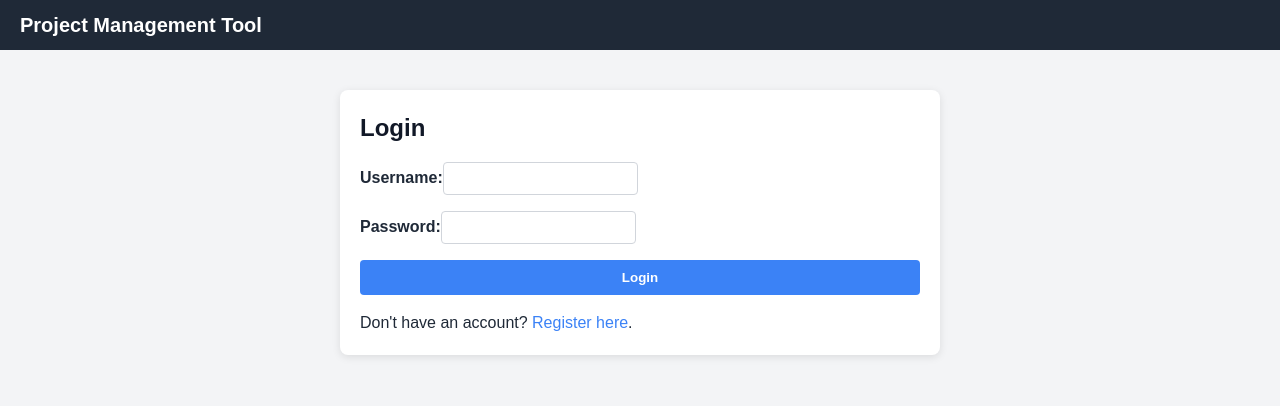
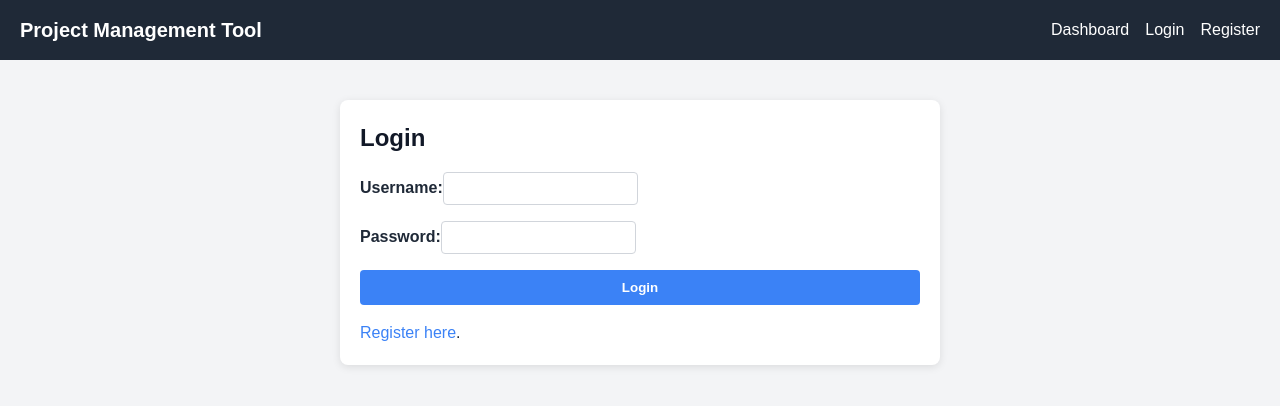
Before and after one commit to JanisJIvdris/Mikrotik, a React (Create React App) app in the folder project-managment-tool/frontend/: page /login in a window 1280 px wide. Shown: the top 406 px of the page. Built offline with nearby package versions, Linux system fonts and the light colour scheme.

Commit message:
feat: Added frontend styling

```diff
--- a/project-managment-tool/frontend/src/App.js
+++ b/project-managment-tool/frontend/src/App.js
@@ -3,15 +3,14 @@ import { BrowserRouter as Router, Route, Routes } from "react-router-dom";
 import LoginPage from "./pages/LoginPage";
 import RegisterPage from "./pages/RegisterPage";
 import Dashboard from "./pages/Dashboard";
+import Navbar from "./components/Navbar";
 import "./styles.css";
 
 function App() {
   return (
     <Router>
       <div>
-        <nav className="navbar">
-          <h1>Project Management Tool</h1>
-        </nav>
+        <Navbar />
         <Routes>
           <Route path="/login" element={<LoginPage />} />
           <Route path="/register" element={<RegisterPage />} />
--- /dev/null
+++ b/project-managment-tool/frontend/src/components/Navbar.css
@@ -0,0 +1,29 @@
+.navbar {
+  background-color: #1f2937;
+  color: white;
+  display: flex;
+  align-items: center;
+  justify-content: space-between;
+  padding: 0 20px;
+  height: 60px;
+}
+
+.navbar h1 {
+  font-size: 1.2rem;
+}
+
+.navbar-links {
+  list-style-type: none;
+  display: flex;
+  gap: 16px;
+}
+
+.navbar-links a {
+  color: white;
+  text-decoration: none;
+  font-weight: 500;
+}
+
+.navbar-links a:hover {
+  text-decoration: underline;
+}
--- /dev/null
+++ b/project-managment-tool/frontend/src/components/Navbar.js
@@ -0,0 +1,25 @@
+import React from "react";
+import { Link } from "react-router-dom";
+import "./Navbar.css";
+
+function Navbar() {
+  return (
+    <nav className="navbar">
+      <h1>Project Management Tool</h1>
+      <ul className="navbar-links">
+        <li>
+          <Link to="/">Dashboard</Link>
+        </li>
+        <li>
+          <Link to="/login">Login</Link>
+        </li>
+        <li>
+          <Link to="/register">Register</Link>
+        </li>
+        {/* Add more links as needed, mybe project? */}
+      </ul>
+    </nav>
+  );
+}
+
+export default Navbar;
--- /dev/null
+++ b/project-managment-tool/frontend/src/components/TaskTable.css
@@ -0,0 +1,42 @@
+.task-table-wrapper {
+  margin-top: 20px;
+}
+
+.task-table {
+  width: 100%;
+  border-collapse: collapse;
+}
+
+.task-table th,
+.task-table td {
+  padding: 8px 12px;
+  border: 1px solid #ddd;
+}
+
+.task-row:hover {
+  background-color: #f9fafb;
+}
+
+.expanded-row .expanded-content {
+  background-color: #f3f4f6;
+  padding: 10px;
+}
+
+.pagination {
+  margin-top: 16px;
+  display: flex;
+  gap: 8px;
+}
+
+.pagination button {
+  padding: 6px 10px;
+  background-color: #e2e8f0;
+  border: none;
+  cursor: pointer;
+  border-radius: 4px;
+}
+
+.pagination button.active-page {
+  background-color: #3b82f6;
+  color: white;
+}
--- /dev/null
+++ b/project-managment-tool/frontend/src/components/TaskTable.js
@@ -0,0 +1,83 @@
+import React, { useState } from "react";
+import "./TaskTable.css";
+
+function TaskTable({ tasks }) {
+  const [currentPage, setCurrentPage] = useState(1);
+  const [expandedTaskId, setExpandedTaskId] = useState(null);
+
+  const pageSize = 10;
+  const totalPages = Math.ceil(tasks.length / pageSize);
+
+  // Pagination logic
+  const startIndex = (currentPage - 1) * pageSize;
+  const currentTasks = tasks.slice(startIndex, startIndex + pageSize);
+
+  const handlePageChange = (newPage) => {
+    setCurrentPage(newPage);
+  };
+
+  const toggleExpanded = (taskId) => {
+    setExpandedTaskId(taskId === expandedTaskId ? null : taskId);
+  };
+
+  return (
+    <div className="task-table-wrapper">
+      <table className="task-table">
+        <thead>
+          <tr>
+            <th style={{ width: "50%" }}>Title</th>
+            <th style={{ width: "20%" }}>Status</th>
+            <th style={{ width: "20%" }}>Priority</th>
+            <th style={{ width: "10%" }}>Expand</th>
+          </tr>
+        </thead>
+        <tbody>
+          {currentTasks.map((task) => {
+            const isExpanded = expandedTaskId === task.id;
+            return (
+              <React.Fragment key={task.id}>
+                <tr
+                  className="task-row"
+                  onClick={() => toggleExpanded(task.id)}
+                  style={{ cursor: "pointer" }}
+                >
+                  <td>{task.title}</td>
+                  <td>{task.status}</td>
+                  <td>{task.priority}</td>
+                  <td>{isExpanded ? "-" : "+"}</td>
+                </tr>
+                {isExpanded && (
+                  <tr className="expanded-row">
+                    <td colSpan={4}>
+                      <div className="expanded-content">
+                        <strong>Description:</strong> {task.description} <br />
+                        <strong>Due Date:</strong>{" "}
+                        {task.dueDate ? task.dueDate.slice(0, 10) : "N/A"}{" "}
+                        <br />
+                        {/* Show more fields if needed, e.g. assignee, project, etc. */}
+                      </div>
+                    </td>
+                  </tr>
+                )}
+              </React.Fragment>
+            );
+          })}
+        </tbody>
+      </table>
+
+      <div className="pagination">
+        {Array.from({ length: totalPages }, (_, i) => i + 1).map((page) => (
+          <button
+            key={page}
+            className={page === currentPage ? "active-page" : ""}
+            onClick={() => handlePageChange(page)}
+          >
+            {page}
+          </button>
+        ))}
+      </div>
+    </div>
+  );
+}
+
+export default TaskTable;
--- a/project-managment-tool/frontend/src/pages/Dashboard.js
+++ b/project-managment-tool/frontend/src/pages/Dashboard.js
@@ -1,6 +1,7 @@
 import React, { useEffect, useState } from "react";
 import axios from "axios";
 import TaskForm from "../components/TaskForm";
+import TaskTable from "../components/TaskTable";
 
 function Dashboard() {
   const [projects, setProjects] = useState([]);
@@ -64,14 +65,8 @@ function Dashboard() {
         projectId={selectedProjectId}
         onTaskCreated={(newTask) => setTasks([...tasks, newTask])}
       />
-      <h3>Tasks:</h3>
-      <ul>
-        {tasks.map((task) => (
-          <li key={task.id}>
-            {task.title} - {task.status} - {task.priority}
-          </li>
-        ))}
-      </ul>
+      <h3>Tasks</h3>
+      <TaskTable tasks={tasks} />
     </div>
   );
 }
--- a/project-managment-tool/frontend/src/pages/LoginPage.js
+++ b/project-managment-tool/frontend/src/pages/LoginPage.js
@@ -46,7 +46,7 @@ function LoginPage() {
         <button type="submit">Login</button>
       </form>
       <p style={{ marginTop: "16px" }}>
-        Don't have an account? <a href="/register">Register here</a>.
+        <a href="/register">Register here</a>.
       </p>
     </div>
   );
```
